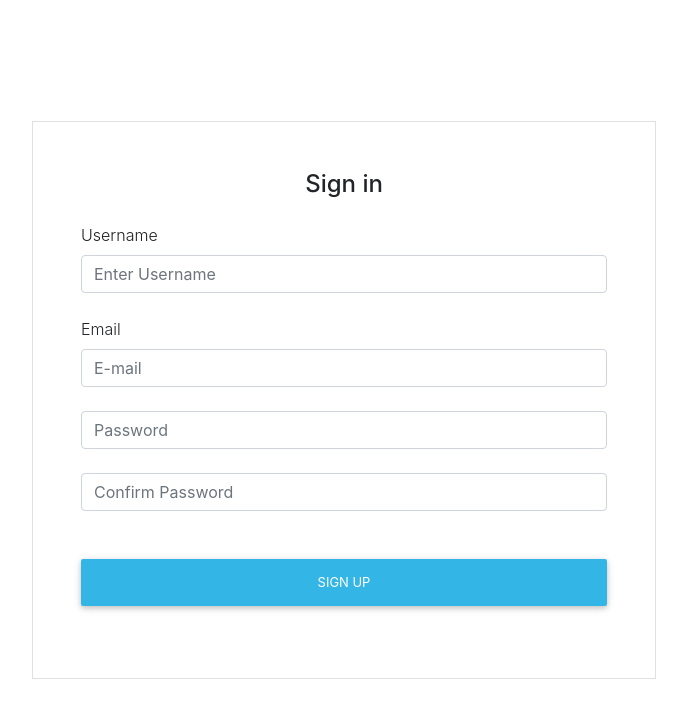
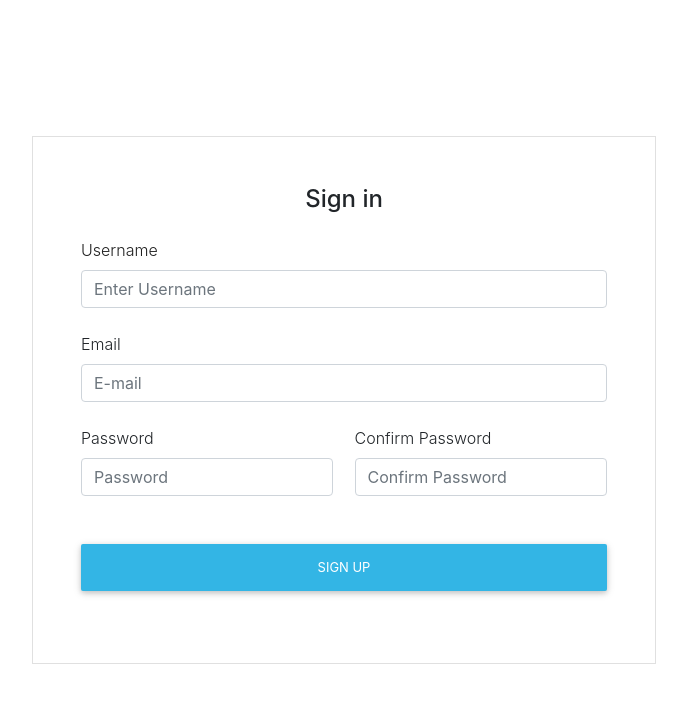
Before and after one commit to labseu2-anonymous-team-feedback/FE, a React (Create React App) app: page / in a window 1280 px wide. Shown: the top 718 px of the page, without its empty margins (296-983 px from the left). Built offline with nearby package versions, Linux system fonts and the light colour scheme.

Commit message:
creating signup form markup

```diff
--- a/src/components/auth/signup/Signup.jsx
+++ b/src/components/auth/signup/Signup.jsx
@@ -23,7 +23,6 @@ export default class Signup extends Component {
           <label htmlFor="email" className="d-flex">
             Email
           </label>
-
           <input
             type="email"
             id="email"
@@ -31,19 +30,32 @@ export default class Signup extends Component {
             placeholder="E-mail"
           />
 
+          <div className="d-flex justify-content-between">
+            <div className="passwordContainer">
+              <label htmlFor="password" className="d-flex">
+                Password
+              </label>
               <input
                 type="password"
-            id="defaultLoginFormPassword"
+                id="password"
                 className="form-control mb-4"
                 placeholder="Password"
               />
+            </div>
 
+            <div className="passwordContainer">
+              <label htmlFor="confirmPassword" className="d-flex">
+                Confirm Password
+              </label>
               <input
                 type="password"
-            id="defaultLoginFormPassword"
+                id="confirmPassword"
                 className="form-control mb-4"
                 placeholder="Confirm Password"
               />
+            </div>
+          </div>
+
           <div className="d-flex justify-content-around" />
 
           <button className="btn btn-info btn-block my-4" type="submit">
--- a/src/components/auth/signup/StyledSignup.js
+++ b/src/components/auth/signup/StyledSignup.js
@@ -8,10 +8,8 @@ const Signup = styled.div`
   align-items: center;
   height: 100vh;
 
-  label {
-    /* justify-content: flex-start;
-    width: 100%;
-    display: flex; */
+  .passwordContainer {
+    width: 48%;
   }
 `;
 
```
Lines whose indentation alone changed are shown as unchanged.
